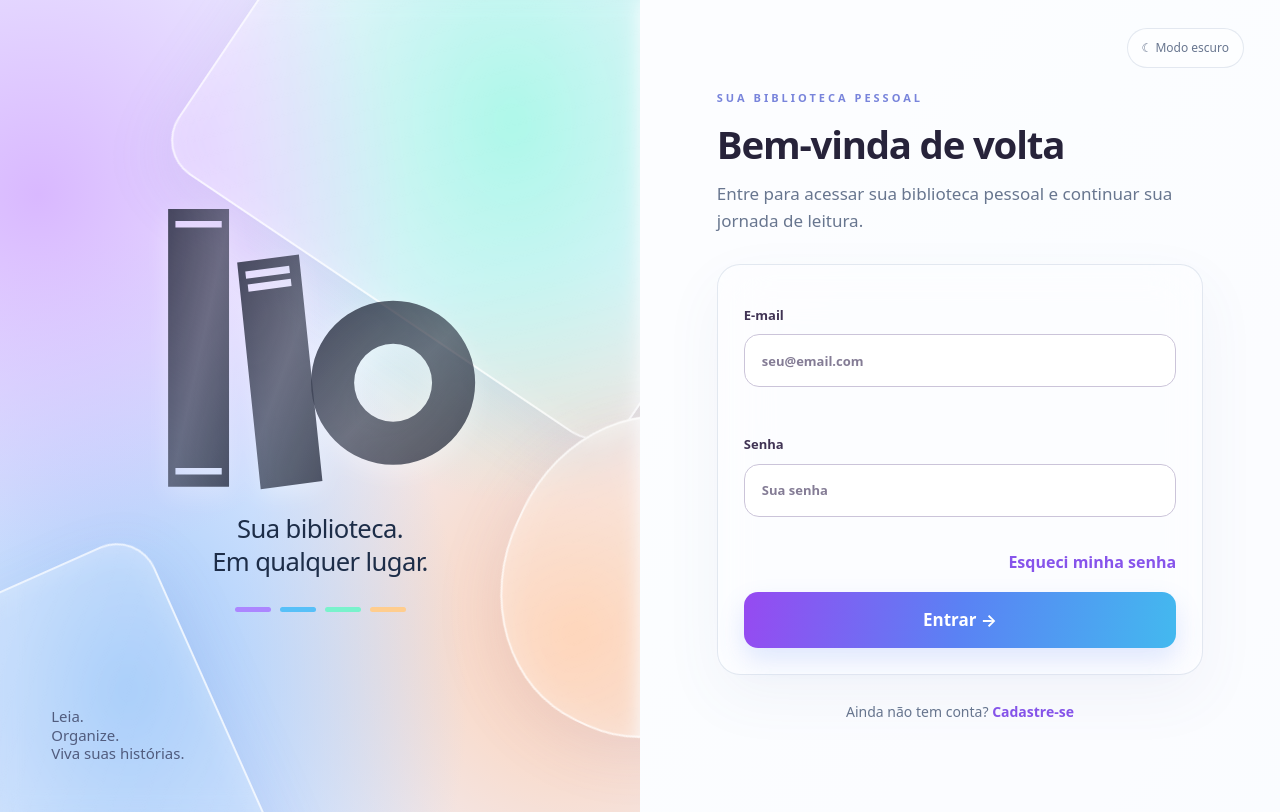
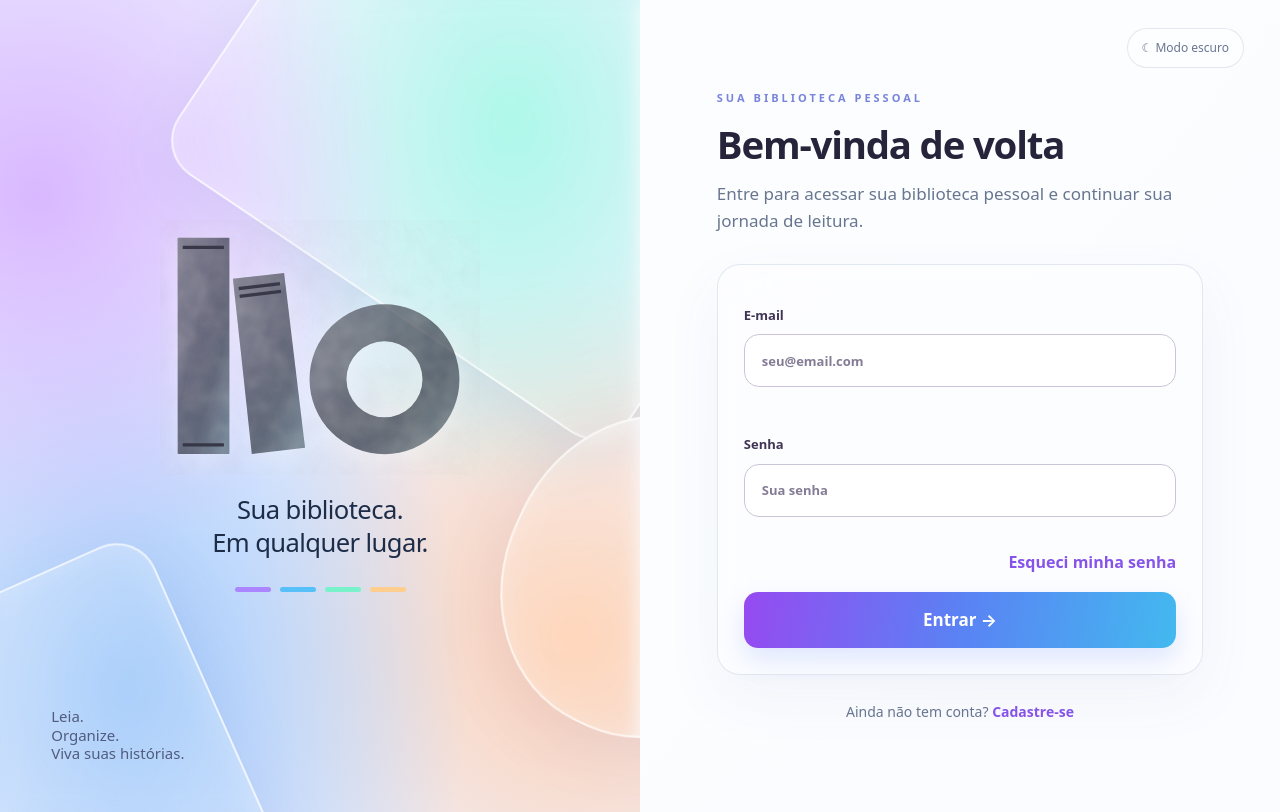
Before and after one commit to isabelmr1107/leituras-app, a Next.js app: page /login in a window 1280 px wide. Built offline with nearby package versions, Linux system fonts and the light colour scheme.

Commit message:
fix(lio): match officially approved book-spine and O spacing with translucent theme-aware logo

```diff
--- a/app/components/lio-logo.tsx
+++ b/app/components/lio-logo.tsx
@@ -1 +1,42 @@
-export default function LioLogo({className="",title="LIO"}:{className?:string;title?:string}){return <svg className={"lio-logo "+className} viewBox="100 42 394 362" xmlns="http://www.w3.org/2000/svg" role="img" aria-label={title}><defs><linearGradient id="lio-glass" x1="0" x2="1" y1="0" y2="1"><stop offset="0" stopColor="currentColor" stopOpacity=".95"/><stop offset=".52" stopColor="currentColor" stopOpacity=".73"/><stop offset="1" stopColor="currentColor" stopOpacity=".9"/></linearGradient></defs><path fill="url(#lio-glass)" fillRule="evenodd" d="M110 53H185V395H110V53ZM119 68V76H176V68ZM119 372V380H176V372Z"/><path fill="url(#lio-glass)" fillRule="evenodd" d="M195 119L271 109L300 388L224 398L195 119ZM205 130L206 139L260 132L259 123ZM208 146L209 155L262 148L261 139Z"/><path transform="translate(-45 0)" d="M432 166a101 101 0 1 0 0 202a101 101 0 1 0 0-202M432 219a48 48 0 1 1 0 96a48 48 0 0 1 0-96" fill="url(#lio-glass)" fillRule="evenodd"/></svg>}
+/** Proporções redesenhadas a partir do símbolo oficial enviado pelo usuário:
+ * duas lombadas próximas (a segunda inclinada) e o anel rente à lombada menor.
+ * Sem lettering extra, sem fundo, responsivo aos temas claro e escuro.
+ */
+export default function LioLogo({className="",title="LIO"}:{className?:string;title?:string}){
+  return <svg className={"lio-logo "+className} viewBox="175 183 272 217" xmlns="http://www.w3.org/2000/svg" role="img" aria-label={title} preserveAspectRatio="xMidYMid meet">
+    <defs>
+      <linearGradient id="lio-silver" x1="0" y1="0" x2=".85" y2="1">
+        <stop offset="0%" stopColor="currentColor" stopOpacity=".97"/>
+        <stop offset="38%" stopColor="currentColor" stopOpacity=".79"/>
+        <stop offset="72%" stopColor="currentColor" stopOpacity=".9"/>
+        <stop offset="100%" stopColor="currentColor" stopOpacity=".73"/>
+      </linearGradient>
+      <linearGradient id="lio-sheen" x1="0" y1="0" x2="1" y2="1">
+        <stop offset="0%" stopColor="#ffffff" stopOpacity=".35"/>
+        <stop offset="40%" stopColor="#ffffff" stopOpacity=".04"/>
+        <stop offset="100%" stopColor="#82dfe8" stopOpacity=".17"/>
+      </linearGradient>
+      <filter id="lio-grain" x="-10%" y="-10%" width="120%" height="120%">
+        <feTurbulence baseFrequency=".055" numOctaves="2" seed="8" type="fractalNoise" result="grain"/>
+        <feColorMatrix in="grain" type="saturate" values="0" result="mono"/>
+        <feComponentTransfer in="mono" result="fleck"><feFuncA type="linear" slope=".11"/></feComponentTransfer>
+        <feBlend in="SourceGraphic" in2="fleck" mode="soft-light"/>
+      </filter>
+      <g id="lio-shapes">
+        <rect x="190" y="198" width="44" height="184" rx=".65"/>
+        <path d="M237 233L280.5 228L298.3 376.5L253 382Z"/>
+        <path fillRule="evenodd" d="M365.8 254.7a63.7 63.7 0 1 0 0 127.4a63.7 63.7 0 1 0 0-127.4Zm0 31.4a32.3 32.3 0 1 1 0 64.6a32.3 32.3 0 0 1 0-64.6Z"/>
+      </g>
+      <clipPath id="lio-clip"><use href="#lio-shapes"/></clipPath>
+    </defs>
+    <use href="#lio-shapes" fill="url(#lio-silver)" filter="url(#lio-grain)"/>
+    <use href="#lio-shapes" fill="url(#lio-sheen)"/>
+    <g clipPath="url(#lio-clip)" fill="none" stroke="currentColor" opacity=".18">
+      <path d="M191 199H233M191 381H233M238 234L281 229M254 381L297 376" strokeWidth="1.4"/>
+    </g>
+    <g stroke="var(--lio-logo-cut, #171723)" strokeWidth="2.8" strokeLinecap="square">
+      <path d="M195.7 206.2h32.2M195.7 374.1h32.2"/>
+      <path d="M243.3 241.1l32.3-3.8M244.1 247.8l32.4-3.9"/>
+    </g>
+  </svg>;
+}
```
